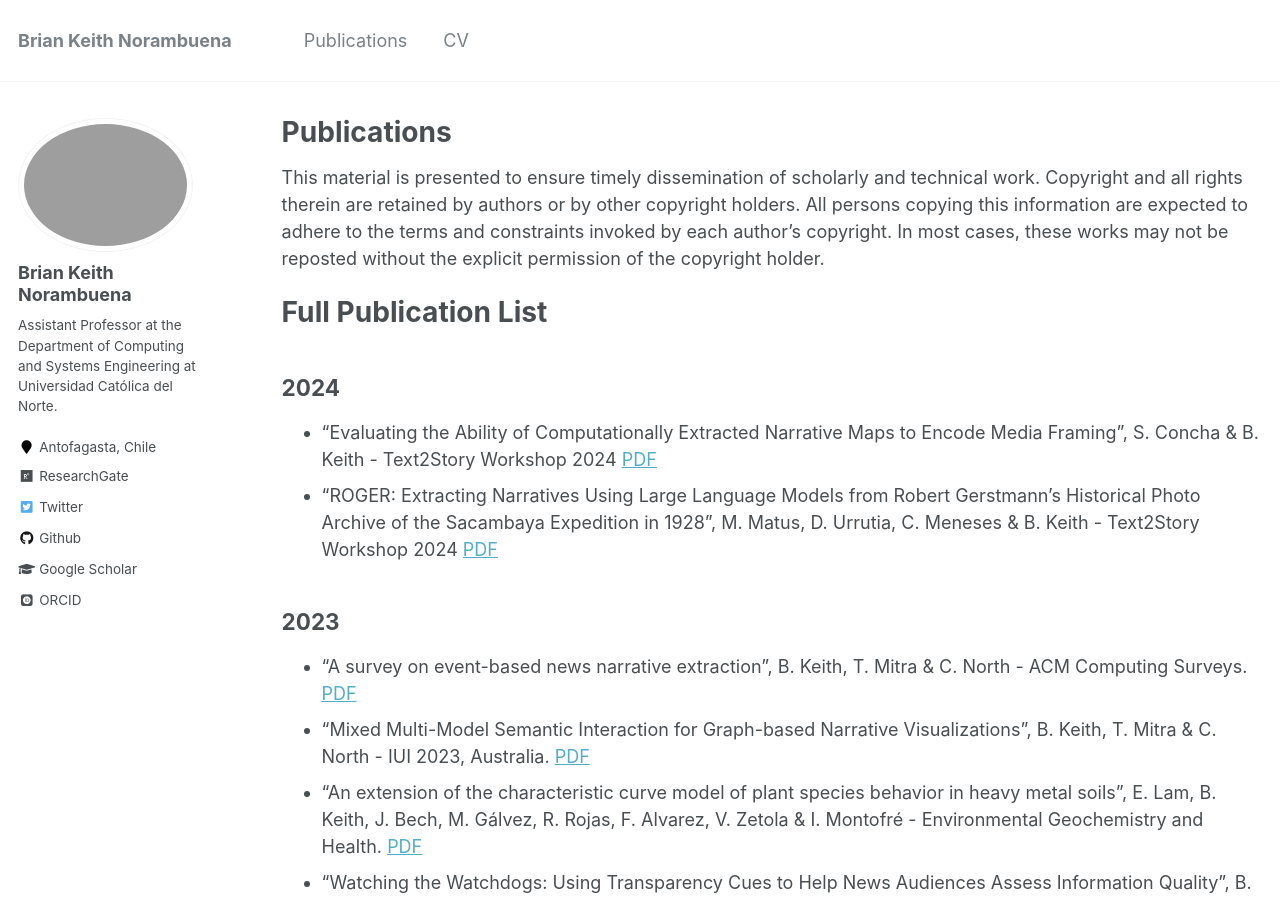
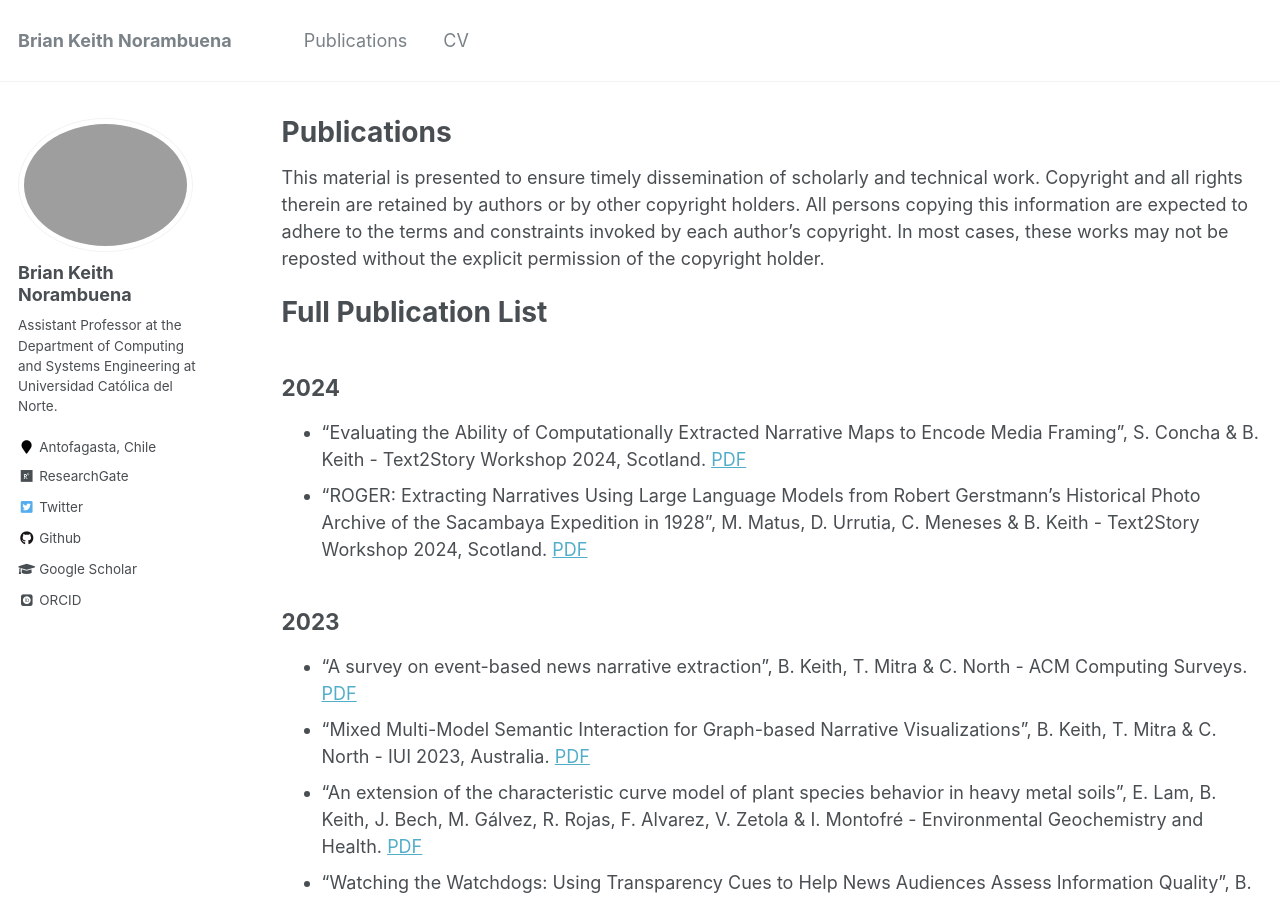
Before and after one commit to briankeithn/briankeithn.github.io, a Jekyll site: the page built from _pages/publications.md, in a window 1280 px wide and 900 px high. Built offline with Jekyll 4.4.1, drawn with Linux system fonts in a browser that asks for light colours; some web fonts are replaced.

Commit message:
Updated Publication Info

```diff
--- a/_pages/publications.md
+++ b/_pages/publications.md
@@ -15,8 +15,8 @@ This material is presented to ensure timely dissemination of scholarly and techn
 
 # Full Publication List
 ## 2024
-- "Evaluating the Ability of Computationally Extracted Narrative Maps to Encode Media Framing", S. Concha & B. Keith - Text2Story Workshop 2024 [PDF](http://briankeithn.github.io/files/2024_Framing.pdf)
-- "ROGER: Extracting Narratives Using Large Language Models from Robert Gerstmann's Historical Photo Archive of the Sacambaya Expedition in 1928", M. Matus, D. Urrutia, C. Meneses & B. Keith - Text2Story Workshop 2024 [PDF](http://briankeithn.github.io/files/2024_ROGER.pdf)
+- "Evaluating the Ability of Computationally Extracted Narrative Maps to Encode Media Framing", S. Concha & B. Keith - Text2Story Workshop 2024, Scotland. [PDF](http://briankeithn.github.io/files/2024_Framing.pdf)
+- "ROGER: Extracting Narratives Using Large Language Models from Robert Gerstmann's Historical Photo Archive of the Sacambaya Expedition in 1928", M. Matus, D. Urrutia, C. Meneses & B. Keith - Text2Story Workshop 2024, Scotland. [PDF](http://briankeithn.github.io/files/2024_ROGER.pdf)
 
 ## 2023
 - "A survey on event-based news narrative extraction", B. Keith, T. Mitra & C. North - ACM Computing Surveys. [PDF](http://briankeithn.github.io/files/2023_CSUR.pdf)
```
